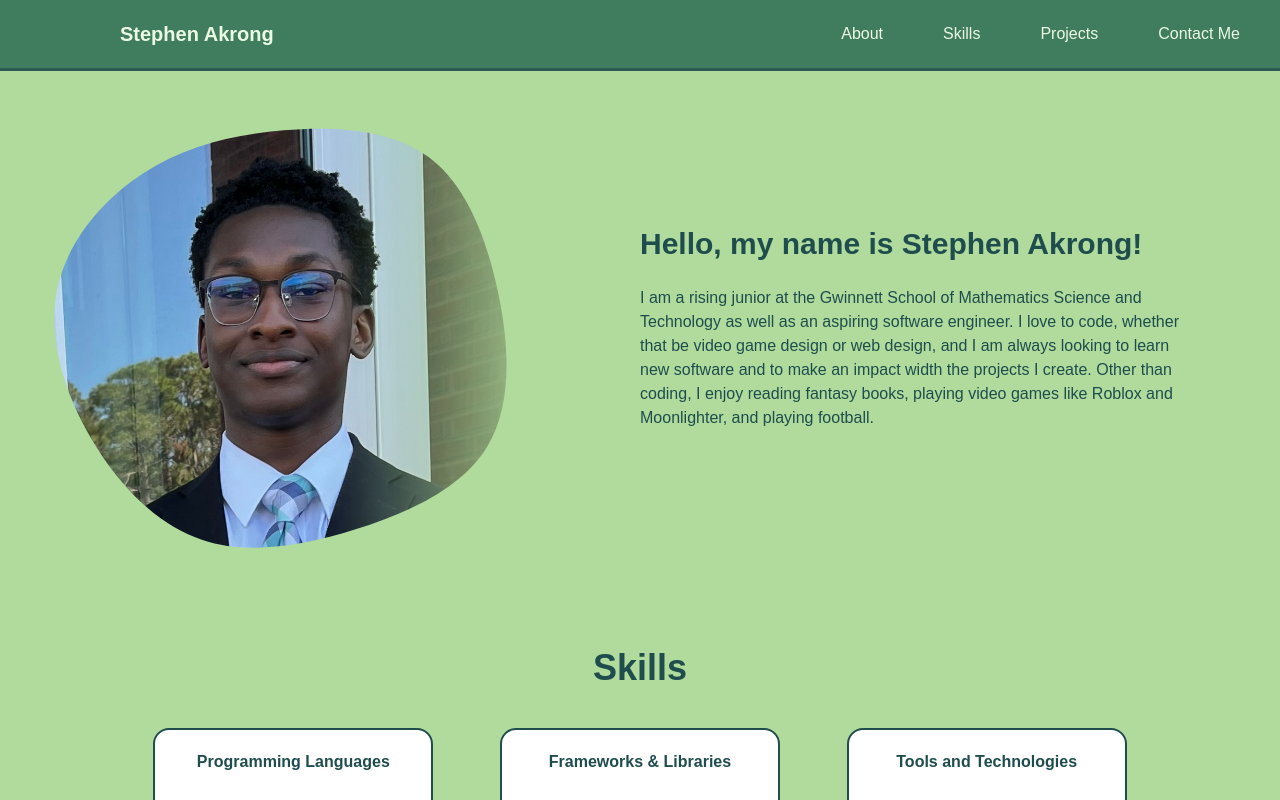
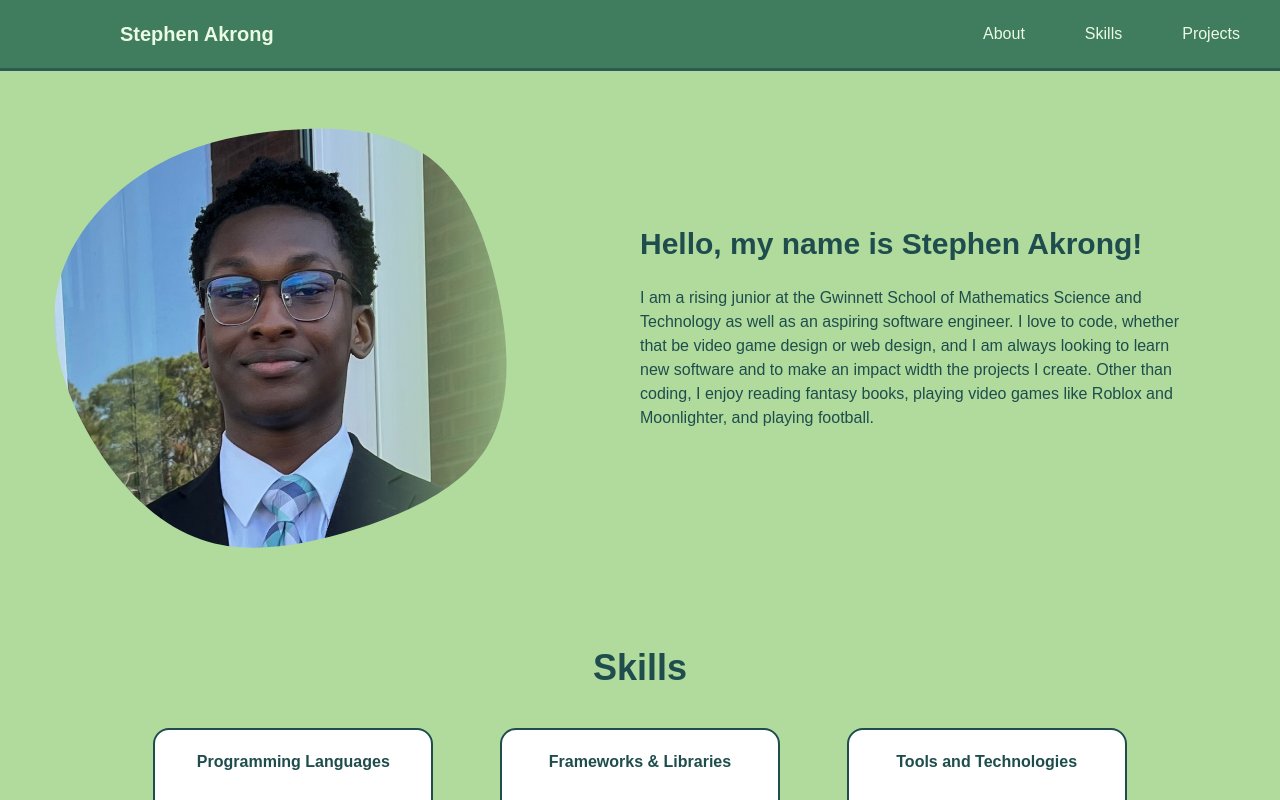
Before and after one commit to StephenA360/Portfolio, a Next.js app: page / in a window 1280 px wide. Shown: the top 800 px of the page. Built offline with nearby package versions, Linux system fonts and the light colour scheme.

Commit message:
Removed contact

```diff
--- a/src/app/layout.tsx
+++ b/src/app/layout.tsx
@@ -28,7 +28,6 @@ function Header(){
         <a href="#about">About</a>
         <a href="#skills">Skills</a>
         <a href="#projects">Projects</a>
-        <a href="#contact">Contact Me</a>
       </div>
     </nav>
   )
```
